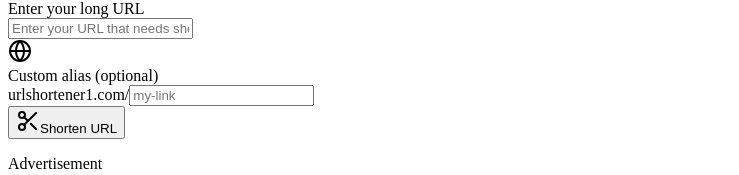
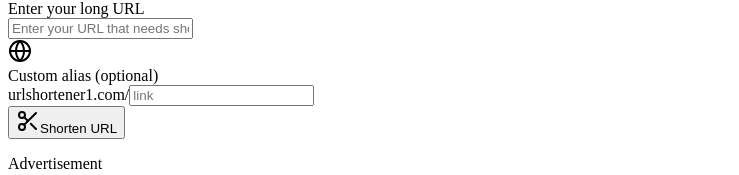
Before and after one commit to oladimejiala/urlshortener, a React (Vite) app in the folder client/: page / in a window 1280 px wide. Shown: the part 278-453 px from the top of the page, without its empty margins (0-739 px from the left). Built offline with nearby package versions, Linux system fonts and the light colour scheme; a web font is replaced by a local one.

Commit message:
custom link modified

```diff
--- a/client/src/components/url-shortener-form.tsx
+++ b/client/src/components/url-shortener-form.tsx
@@ -110,7 +110,7 @@ export function UrlShortenerForm({ onUrlShortened }: UrlShortenerFormProps) {
                       <span className="absolute left-3 top-3 text-gray-500 text-sm">urlshortener1.com/</span>
                       <Input
                         {...field}
-                        placeholder="my-link"
+                        placeholder="link"
                         className="w-full pl-28 pr-4 py-3"
                         data-testid="input-custom-alias"
                         onChange={(e) => {
```
